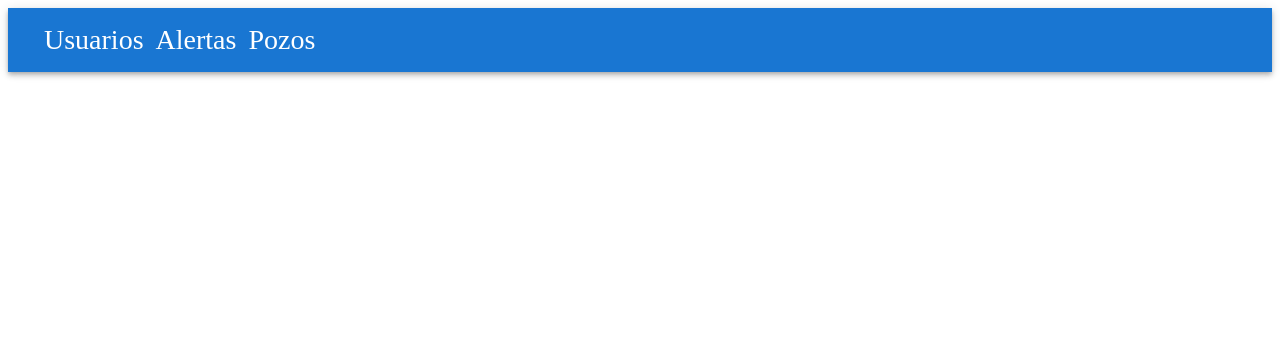
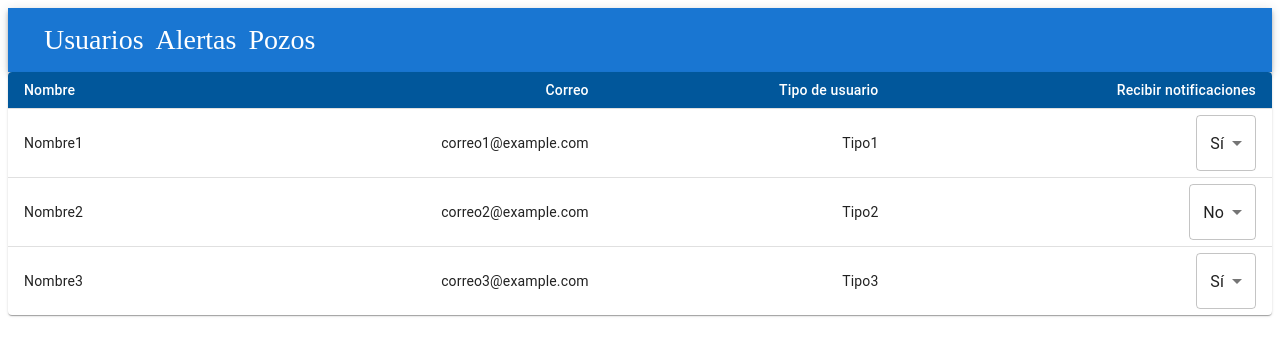
Before and after one commit to andresdelgadoc98/wells, a React (Create React App) app: page /view in a window 1280 px wide. Shown: the top 356 px of the page. Built offline with nearby package versions, Linux system fonts and the light colour scheme.

Commit message:
Solucionado conflictos sobre la la vista vies

```diff
--- a/src/App.js
+++ b/src/App.js
@@ -1,8 +1,8 @@
 import React from 'react'
 import { Routes, Route, BrowserRouter } from 'react-router-dom';
 import Nav from '../src/components/elements/navBar';
-import Users from './components/views/Users';
-
+import Users from './components/views/users';
+import Views from './components/views/view';
 
 
 function App() {
@@ -14,6 +14,7 @@ function App() {
       <Routes>
         <Route path="/" element={<div>hola mundo</div>} />
         <Route path="/users" element={<Users/>} />
+        <Route path='/view' element={<Views/>} />
 
       </Routes>
     </BrowserRouter>
```
